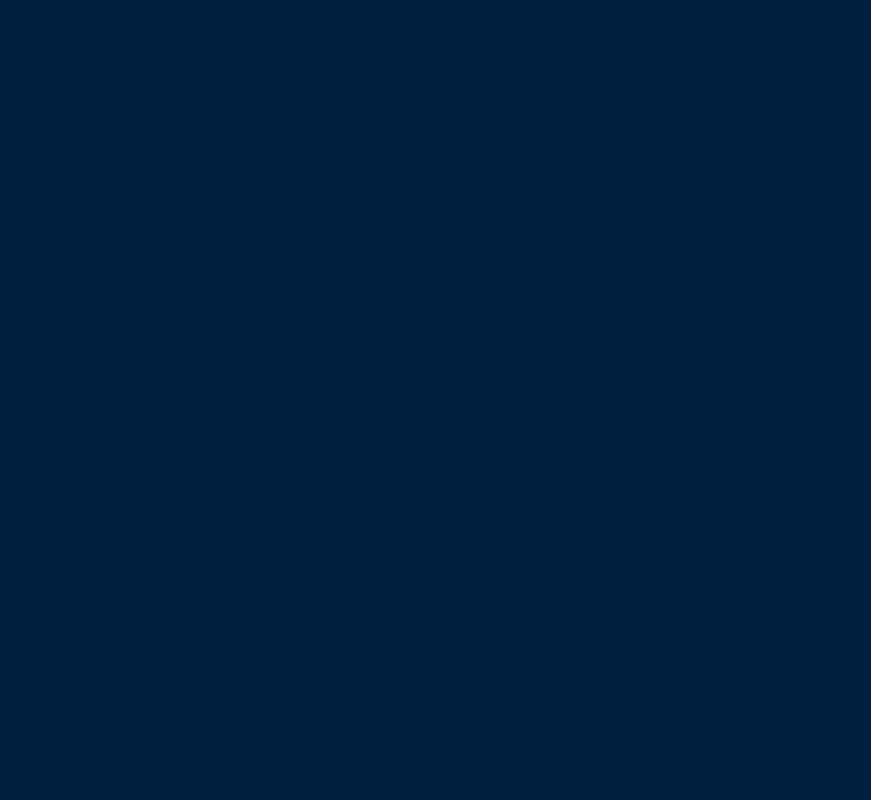
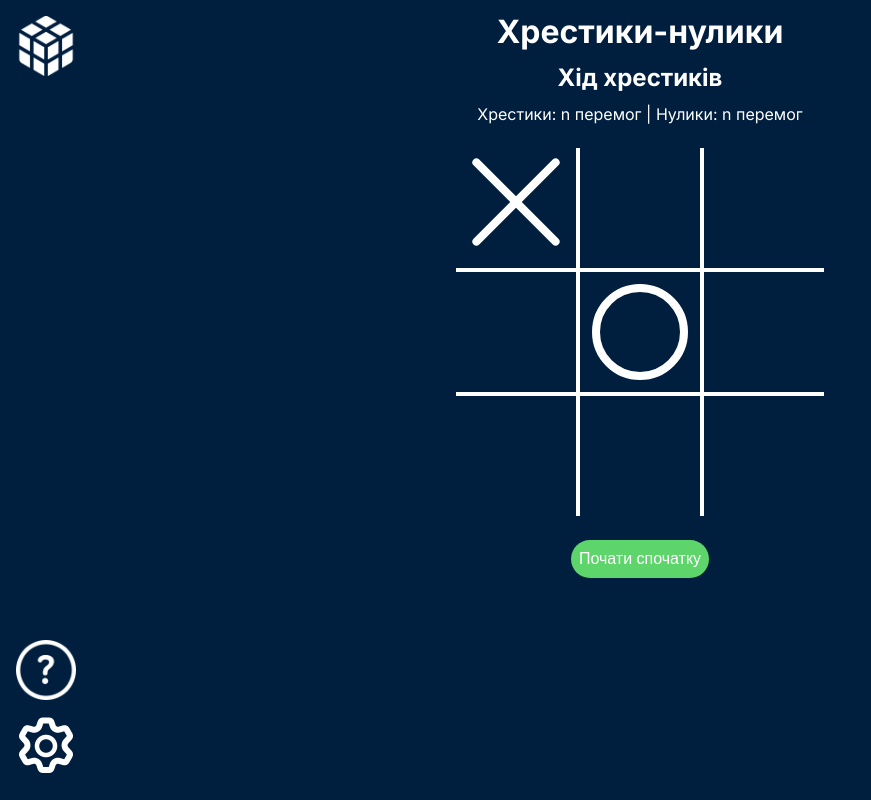
Before and after one commit to s3rbar/webgames, a website: page app/html/tic-tac-toe.html in a window 1280 px wide. Shown: the whole page, without its empty margins (0-871 px from the left). Drawn offline with nearby package versions, Linux system fonts and the light colour scheme; files that its build step writes are made by us from their sources.

Commit message:
Finish tic-tac-toe layout

```diff
--- a/app/html/tic-tac-toe.html
+++ b/app/html/tic-tac-toe.html
@@ -4,10 +4,46 @@
     <meta charset="UTF-8">
     <meta name="viewport" content="width=device-width, initial-scale=1.0">
     <link rel="icon" type="image/png" href="../../images/brubik.png">
-    <link rel="stylesheet" href="dist/index.css">
+    <link rel="stylesheet" href="../../dist/index.css">
     <title>Хрестики-нулики</title>
 </head>
-<body>
-
+<body id="tic-tac-toe">
+    <aside>
+        <a class="home-link" href="../../index.html">
+            <img src="../../images/wrubik.png" alt="Logo">
+        </a>
+        <section>
+            <img src="../../images/question.png" alt="Info">
+            <img src="../../images/settings.png" alt="Settings">
+        </section>
+    </aside>
+    <main>
+        <h1>Хрестики-нулики</h1>
+        <h2>Хід хрестиків</h2>
+        <section class="score">
+            <span>Хрестики: n перемог</span>
+            <span> | </span>
+            <span>Нулики: n перемог</span>
+        </section>
+        <section class="field">
+            <div class="field__square b-right b-bottom">
+                <div class="cross">
+                    <div class="l"></div>
+                    <div class="r"></div>
+                </div>
+            </div>
+            <div class="field__square"></div>
+            <div class="field__square"></div>
+            <div class="field__square"></div>
+            <div class="field__square b-right b-bottom b-top b-left">
+                <div class="circle"></div>
+            </div>
+            <div class="field__square"></div>
+            <div class="field__square"></div>
+            <div class="field__square"></div>
+            <div class="field__square"></div>
+        </section>
+        <button class="reset">Почати спочатку</button>
+    </main>
 </body>
 </html>
--- a/app/scss/boilerplate.scss
+++ b/app/scss/boilerplate.scss
@@ -1,6 +1,8 @@
 body{
     background-color: #001F3F;
     color: #fff;
+    font-family: "Inter", sans-serif;
+    margin: 0;
 }
 
 ul{
--- /dev/null
+++ b/app/scss/font.scss
@@ -0,0 +1,2 @@
+@import url('https://fonts.googleapis.com/css2?family=Inter:ital,opsz,wght@0,14..32,100..900;1,14..32,100..900&display=swap');
+// font Inter
--- a/app/scss/index.scss
+++ b/app/scss/index.scss
@@ -1,2 +1,4 @@
 @use "boilerplate";
 @use "main";
+@use "font";
+@use "tic-tac-toe/_index";
--- a/app/scss/main.scss
+++ b/app/scss/main.scss
@@ -1,7 +1,6 @@
 body#main{
     width: 100%;
     height: 100vh;
-    margin: 0;
     display: flex;
     align-items: center;
     justify-content: center;
--- /dev/null
+++ b/app/scss/tic-tac-toe/_index.scss
@@ -0,0 +1 @@
+@use "tic-tac-toe_default";
--- /dev/null
+++ b/app/scss/tic-tac-toe/tic-tac-toe_default.scss
@@ -0,0 +1,100 @@
+body#tic-tac-toe{
+    width: 100%;
+    display: flex;
+    aside{
+        position: absolute;
+        width: 60px;
+        height: 95vh;
+        padding: 16px 0 0 16px;
+        display: flex;
+        flex-direction: column;
+        justify-content: space-between;
+        .home-link{
+            height: 60px;
+            width: inherit;
+            img{
+                height: inherit;
+                width: inherit;
+            }
+        }
+        section{
+            width: inherit;
+            height: 136px;
+            gap: 16px;
+            display: flex;
+            flex-direction: column;
+            img{
+                width: inherit;
+                cursor: pointer;
+            }
+        }
+    }
+    main{
+        width: calc(100%);
+        display: flex;
+        flex-direction: column;
+        align-items: center;
+        h1, h2{
+            margin: 12px 0 0 0;
+        }
+        .score{
+            margin: 12px 0 0 0;
+        }
+        .field{
+            display: grid;
+            grid-template-columns: repeat(3, 1fr);
+            gap: 4px;
+            margin-top: 24px;
+            background-color: #fff;
+            &__square{
+                width: 120px;
+                height: 120px;
+                box-sizing: border-box;
+                background-color: #001F3F;
+                display: flex;
+                justify-content: center;
+                align-items: center;
+                cursor: pointer;
+                .cross{
+                    width: inherit;
+                    height: inherit;
+                    position: relative;
+                    top: 42px;
+                    div{
+                        width: 120px;
+                        height: 8px;
+                        border-radius: 10px;
+                        background-color: #fff;
+                    }
+                    .l{
+                        position: relative;
+                        top: 8px;
+                        transform: rotate(45deg);
+                    }
+                    .r{
+                        transform: rotate(135deg);
+                    }
+                }
+                .circle{
+                    background-color:#001F3F;
+                    border: 8px solid #fff;
+                    height: 80px;
+                    width: 80px;
+                    border-radius:50%;
+                    -moz-border-radius:50%;
+                    -webkit-border-radius:50%;
+                }
+            }
+        }
+        .reset{
+            background-color: #5DD56B;
+            border: none;
+            color: #fff;
+            padding: 10px 8px;
+            margin-top: 24px;
+            border-radius: 20px;
+            font-size: 16px;
+            cursor: pointer;
+        }
+    }
+}
```
Also changed, not shown: app/html/2048.html (+1 -1 lines), app/html/minesweeper.html (+1 -1 lines), app/html/snake.html (+1 -1 lines), app/html/tetris.html (+1 -1 lines), dist/index.css, images/question.png (added), images/settings.png (added), 1 other file.
